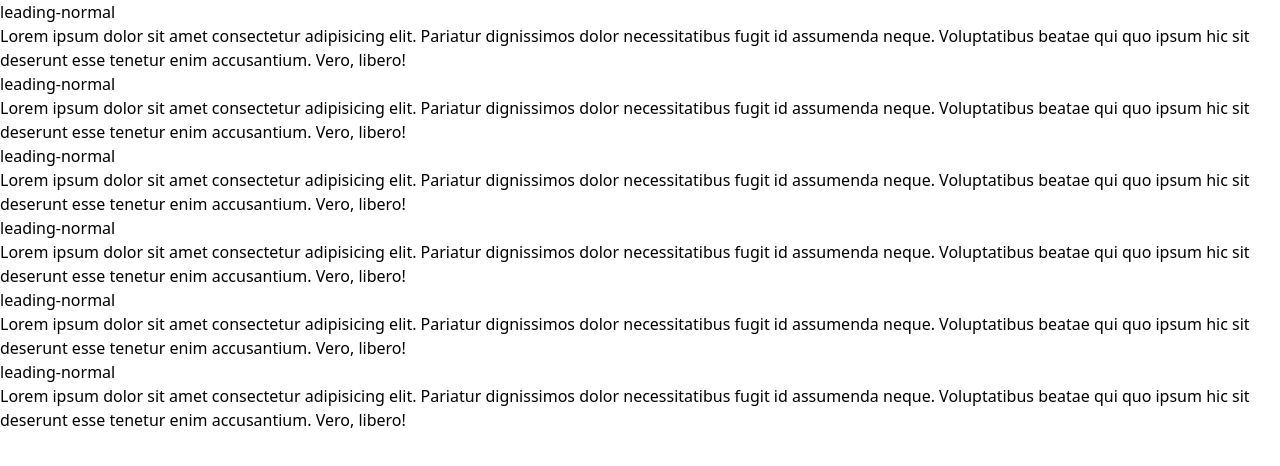
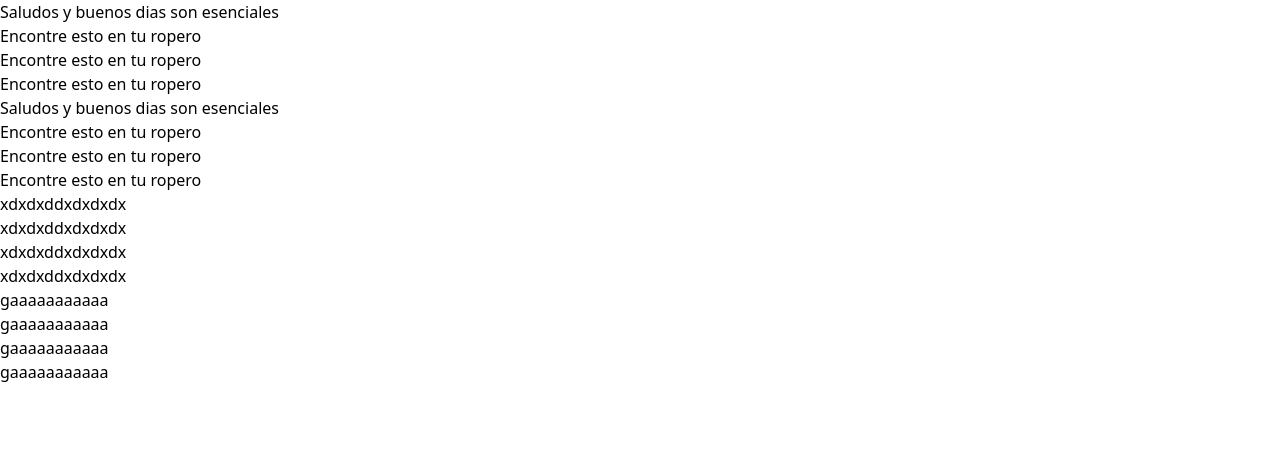
Before and after one commit to dpacoria21/learning-tailwindCSS, a React (Vite) app: page / in a window 1280 px wide. Shown: the top 466 px of the page. Built offline with nearby package versions, Linux system fonts and the light colour scheme.

Commit message:
Se practico con las listas para poder modificar su icono de la derecha

```diff
--- a/src/components/texts/ListStyle.jsx
+++ b/src/components/texts/ListStyle.jsx
@@ -2,6 +2,31 @@ import React from 'react'
 
 export const ListStyle = () => {
   return (
-    <div>ListStyle</div>
+    <>
+        <ul className='list-inside list-image-[url(./cancelar.png)]'>
+            <li>Saludos y buenos dias son esenciales</li>
+            <li>Encontre esto en tu ropero</li>
+            <li>Encontre esto en tu ropero</li>
+            <li>Encontre esto en tu ropero</li>
+        </ul>
+        <ul className='list-inside list-disc'>
+            <li>Saludos y buenos dias son esenciales</li>
+            <li>Encontre esto en tu ropero</li>
+            <li>Encontre esto en tu ropero</li>
+            <li>Encontre esto en tu ropero</li>
+        </ul>
+        <ul className="list-inside list-decimal">
+            <li>xdxdxddxdxdxdx</li>
+            <li>xdxdxddxdxdxdx</li>
+            <li>xdxdxddxdxdxdx</li>
+            <li>xdxdxddxdxdxdx</li>
+        </ul>
+        <ul className="list-inside list-[upper-roman]">
+            <li>gaaaaaaaaaaa</li>
+            <li>gaaaaaaaaaaa</li>
+            <li>gaaaaaaaaaaa</li>
+            <li>gaaaaaaaaaaa</li>
+        </ul>
+    </>
   )
 }
--- a/src/components/texts/Typography.jsx
+++ b/src/components/texts/Typography.jsx
@@ -2,12 +2,13 @@ import React from 'react'
 import { LetterSpacing } from './LetterSpacing'
 import { LineClamp } from './LineClamp'
 import { LineHeigh } from './LineHeigh'
+import { ListStyle } from './ListStyle'
 
 export const Typography = () => {
   return (
     <>
 
-        <LineHeigh />
+        <ListStyle />
 
     </>
   )
```
Also changed, not shown: public/cancelar.png (added), public/comprobado.png (added).
